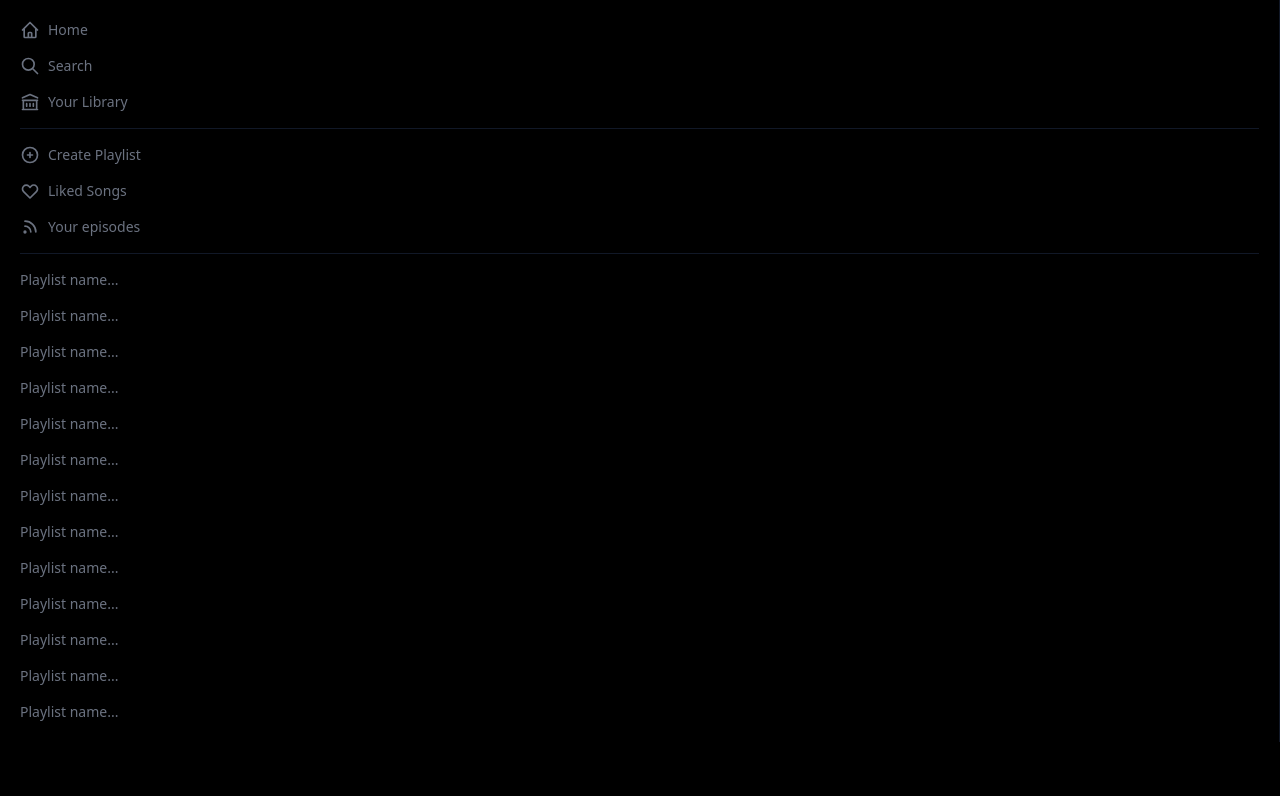
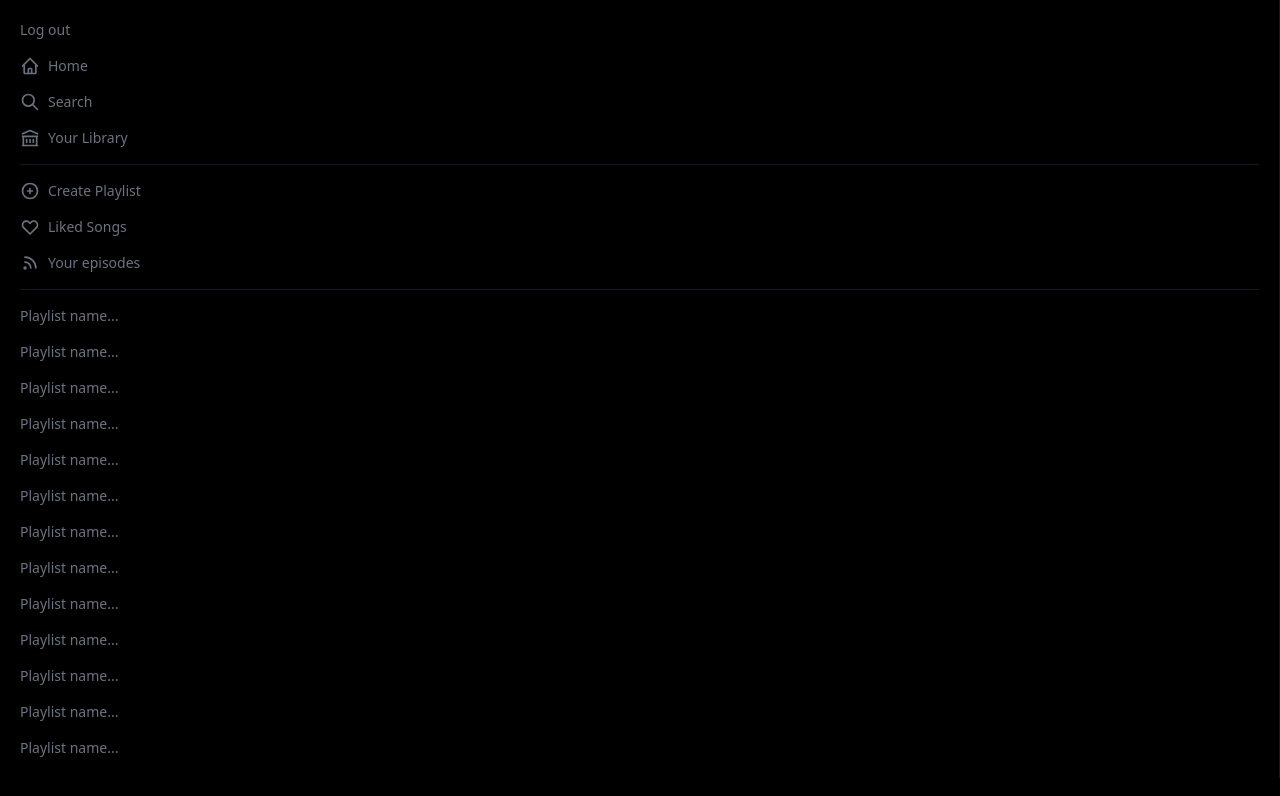
Before and after one commit to shubhkpatel/Spotify-2.0, a Next.js app in the folder spotify-2.0/: page / in a window 1280 px wide. Shown: the top 796 px of the page. Built offline with nearby package versions, Linux system fonts and the light colour scheme; no server answers.

Commit message:
Persisted the logged in state

```diff
--- a/spotify-2.0/components/Sidebar.js
+++ b/spotify-2.0/components/Sidebar.js
@@ -1,10 +1,16 @@
 import {HomeIcon, SearchIcon, LibraryIcon, PlusCircleIcon, HeartIcon, RssIcon} from "@heroicons/react/outline";
-import { signOut } from "next-auth/react";
+import { signOut, useSession } from "next-auth/react";
 
 const Sidebar = () => {
+
+    const {data: session, status} = useSession();
+
     return (
         <div className="text-gray-500 p-5 text-sm border-r border-gray-900">
             <div className="space-y-4">
+                <button onClick={() => signOut()} className="flex items-center space-x-2 hover:text-white">
+                    <p>Log out</p>
+                </button>
                 <button className="flex items-center space-x-2 hover:text-white">
                     <HomeIcon className="h-5 w-5"/>
                     <p>Home</p>
--- a/spotify-2.0/pages/_app.js
+++ b/spotify-2.0/pages/_app.js
@@ -1,7 +1,12 @@
 import '../styles/globals.css'
+import {SessionProvider} from 'next-auth/react';
 
-function MyApp({ Component, pageProps }) {
-  return <Component {...pageProps} />
+function MyApp({ Component, pageProps: {session, ...pageProps} }) {
+  return (
+    <SessionProvider session={session}>
+      <Component {...pageProps} />
+    </SessionProvider>
+  )
 }
 
 export default MyApp
```
